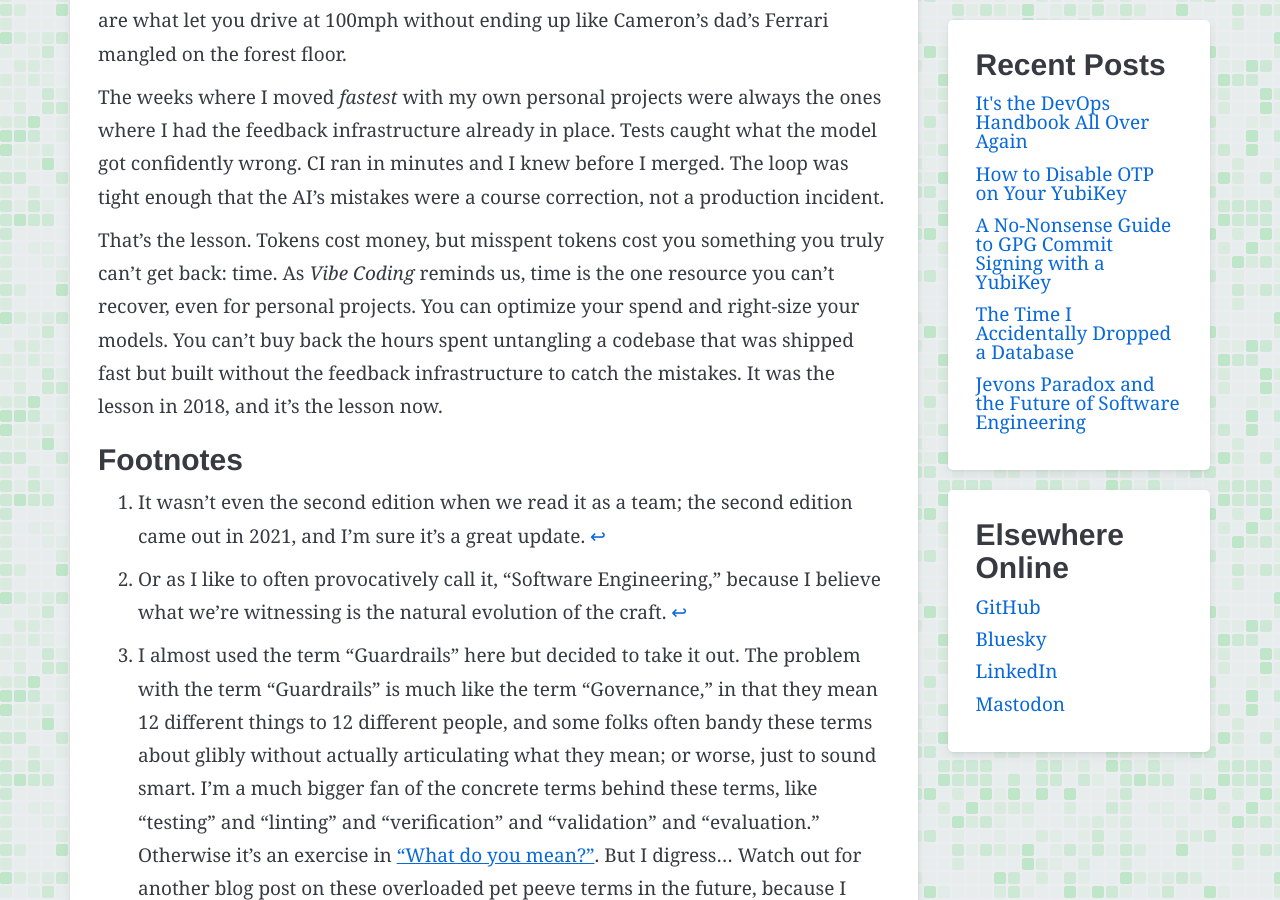
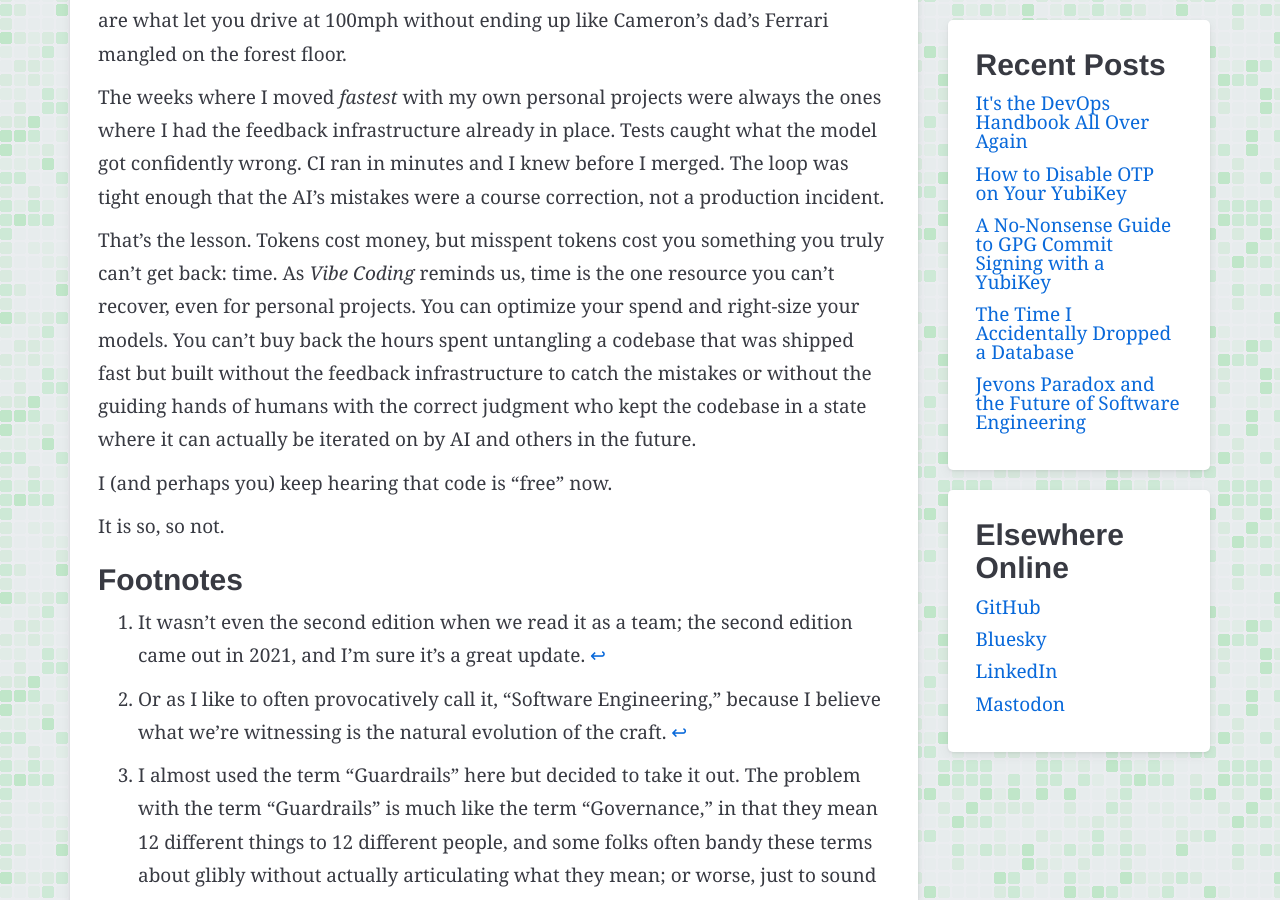
Before and after one commit to ryanspletzer/ryanspletzer.github.io, a Jekyll site: the page built from _posts/2026-06-24-its-the-devops-handbook-all-over-again.md, in a window 1280 px wide and 900 px high, scrolled down 7850 px. Built offline with Jekyll 4.4.1, drawn with Linux system fonts in a browser that asks for light colours.

Commit message:
Rework the ending around the "code is free" myth
Extend the untangling point to human judgment that keeps a codebase
iterable, and close on a blunt rebuttal to "code is free now."

Co-Authored-By: Claude Opus 4.8 <noreply@anthropic.com>

```diff
--- a/_posts/2026-06-24-its-the-devops-handbook-all-over-again.md
+++ b/_posts/2026-06-24-its-the-devops-handbook-all-over-again.md
@@ -358,9 +358,14 @@ As *Vibe Coding* reminds us,
 time is the one resource you can't recover, even for personal projects.
 You can optimize your spend and right-size your models.
 You can't buy back the hours spent untangling a codebase
-that was shipped fast but built without the feedback infrastructure to catch the mistakes.
-It was the lesson in 2018,
-and it's the lesson now.
+that was shipped fast but built without the feedback infrastructure to catch the mistakes
+or without the guiding hands of humans with the correct judgment
+who kept the codebase in a state where it can actually be iterated on
+by AI and others in the future.
+
+I (and perhaps you) keep hearing that code is "free" now.
+
+It is so, so not.
 
 ## Footnotes
 
```
